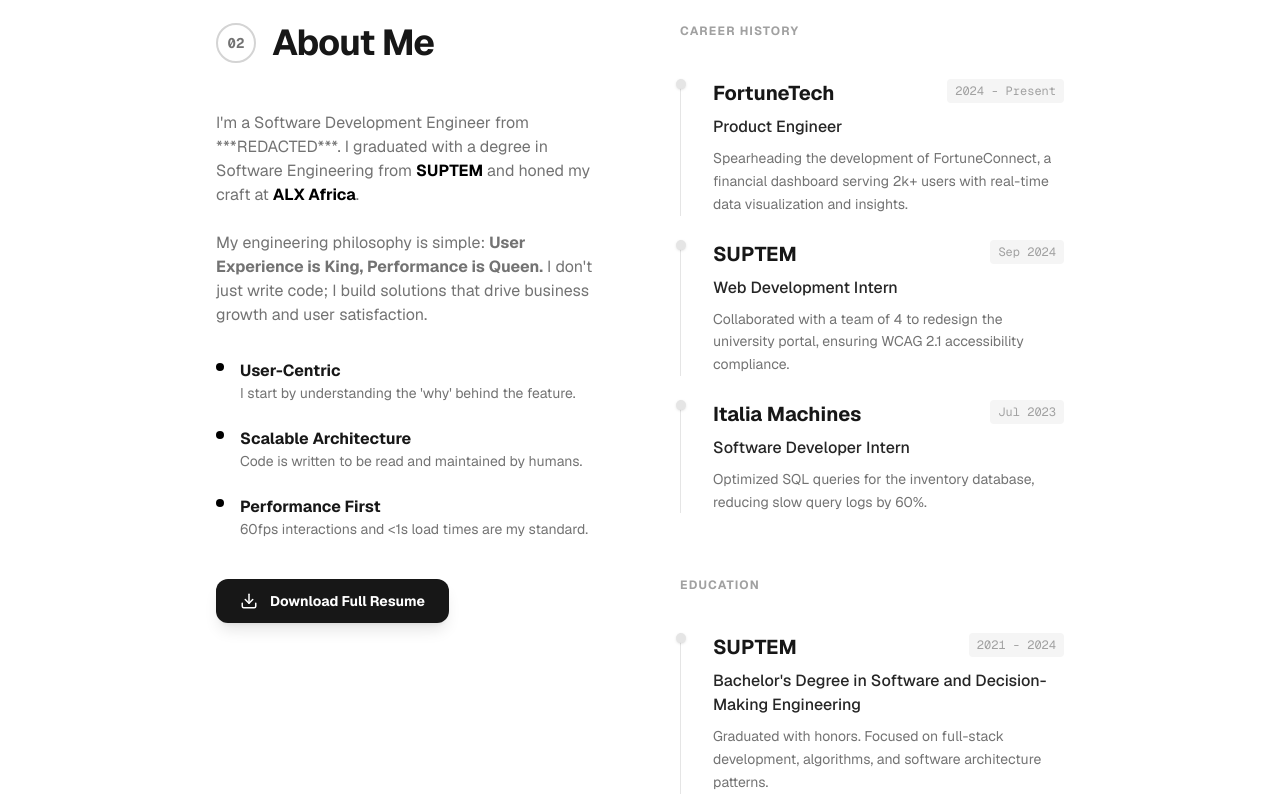
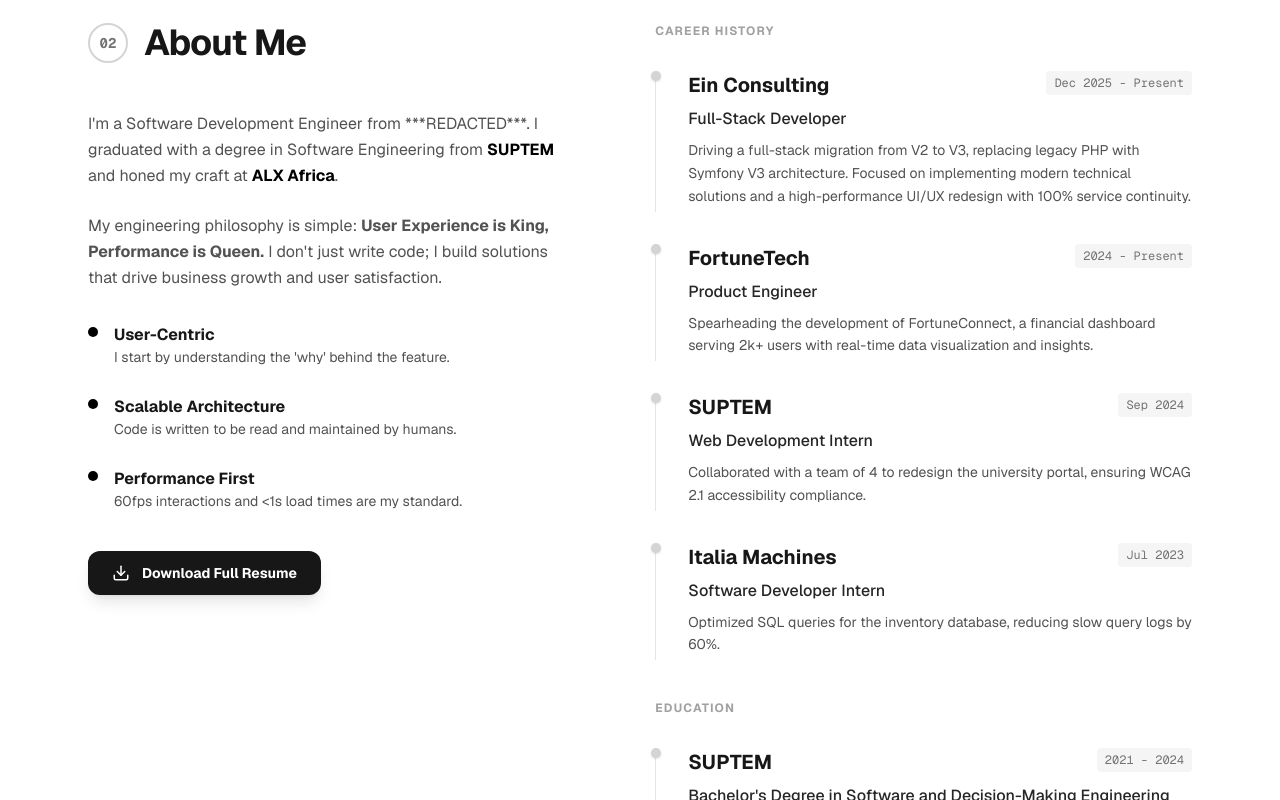
Before and after one commit to KarimaTouhami/v2, a Next.js app: page / in a window 1280 px wide. Shown: the part 1840-2640 px from the top of the page. Built offline with nearby package versions, Linux system fonts and the light colour scheme.

Commit message:
feat: update portfolio details and enhance layout components

```diff
--- a/app/layout.tsx
+++ b/app/layout.tsx
@@ -14,8 +14,8 @@
 });
 
 export const metadata: Metadata = {
-  title: "Create Next App",
-  description: "Generated by create next app",
+  title: "Karima Touhami | Software Engineer",
+  description: "Portfolio of Karima Touhami, featuring software engineering work, career history, and contact details.",
 };
 
 export default function RootLayout({
--- a/app/page.tsx
+++ b/app/page.tsx
@@ -16,21 +16,13 @@
 export default function App() {
   const [activePage, setActivePage] = useState('home');
   const [selectedProject, setSelectedProject] = useState<Project | null>(null);
-  const [darkMode, setDarkMode] = useState(() => {
+  const [darkMode] = useState(() => {
     if (typeof window !== 'undefined') {
       const savedMode = localStorage.getItem('darkMode');
       return savedMode === 'true';
     }
     return false;
   });
-  const [isMounted, setIsMounted] = useState(false);
-
-  useEffect(() => {
-    const timer = setTimeout(() => {
-      setIsMounted(true);
-    }, 0);
-    return () => clearTimeout(timer);
-  }, []);
 
   useEffect(() => {
     localStorage.setItem('darkMode', String(darkMode));
--- a/components/layout/Navigation.tsx
+++ b/components/layout/Navigation.tsx
@@ -45,14 +45,13 @@
               </button>
             ))}
           </div>
-          <button className="hidden lg:flex px-5 py-2.5 rounded-full bg-black dark:bg-white text-white dark:text-black text-sm font-bold hover:scale-105 transition-transform shadow-lg font-inter">
           <a
             href="/Karima-Touhami-Resume.pdf"
             download="Karima-Touhami-Resume.pdf"
+            className="hidden md:inline-flex px-5 py-2.5 rounded-full bg-black dark:bg-white text-white dark:text-black text-sm font-bold hover:scale-105 transition-transform shadow-lg font-inter"
           >
             Download CV
           </a>
-          </button>
         </div>
 
         <button
--- a/components/pages/HomePage.tsx
+++ b/components/pages/HomePage.tsx
@@ -82,11 +82,11 @@
         </div>
       </section>
 
-      <section className="py-24 md:py-32 px-6 max-w-4xl mx-auto grid lg:grid-cols-2 gap-12 lg:gap-20 border-t border-neutral-100 dark:border-neutral-900">
-        <div>
+      <section className="py-24 md:py-32 px-6 max-w-6xl mx-auto grid lg:grid-cols-[minmax(0,1fr)_minmax(0,1.1fr)] items-start gap-12 lg:gap-16 border-t border-neutral-100 dark:border-neutral-900">
+        <div className="lg:pr-4">
           <SectionHeading number="02">About Me</SectionHeading>
           <RevealOnScroll>
-            <div className="prose prose-lg dark:prose-invert text-neutral-500">
+            <div className="prose prose-lg dark:prose-invert text-neutral-600 dark:text-neutral-300 max-w-none lg:max-w-[38rem] leading-relaxed">
               <p className="mb-6">
                 I&apos;m a Software Development Engineer from ***REDACTED***. I graduated with a degree
                 in Software Engineering from <strong className="text-black dark:text-white">SUPTEM</strong> and
@@ -97,15 +97,15 @@
               </p>
             </div>
 
-            <div className="space-y-6 mb-10">
+            <div className="space-y-7 mb-10">
               {APPROACH_STEPS.map((step, i) => (
                 <div key={i} className="flex gap-4">
                   <div className="mt-1">
-                    <div className="w-2 h-2 bg-black dark:bg-white rounded-full"></div>
+                    <div className="w-2.5 h-2.5 bg-black dark:bg-white rounded-full"></div>
                   </div>
                   <div>
                     <h4 className="font-bold text-neutral-900 dark:text-white">{step.title}</h4>
-                    <p className="text-sm text-neutral-500">{step.desc}</p>
+                    <p className="text-sm text-neutral-600 dark:text-neutral-300">{step.desc}</p>
                   </div>
                 </div>
               ))}
@@ -121,22 +121,22 @@
           </RevealOnScroll>
         </div>
 
-        <div>
-          <div className="mb-16">
+        <div className="lg:pl-2">
+          <div className="mb-10">
             <RevealOnScroll>
-              <h3 className="text-xs font-bold uppercase tracking-widest text-neutral-400 mb-10">Career History</h3>
+              <h3 className="text-xs font-bold uppercase tracking-widest text-neutral-400 mb-8">Career History</h3>
             </RevealOnScroll>
-            <div className="space-y-6">
+            <div className="space-y-8">
               {EXPERIENCE.map((job, index) => (
                 <RevealOnScroll key={index} delay={index * 100}>
-                  <div className="group relative pl-8 border-l border-neutral-200 dark:border-neutral-800 hover:border-black dark:hover:border-white transition-colors duration-300">
-                    <div className="absolute -left-[5px] top-0 w-2.5 h-2.5 rounded-full bg-neutral-200 dark:bg-neutral-800 group-hover:bg-black dark:group-hover:bg-white transition-colors duration-300 shadow-sm"></div>
+                  <div className="group relative pl-8 pb-1 border-l border-neutral-200 dark:border-neutral-700 hover:border-black dark:hover:border-white transition-colors duration-300">
+                    <div className="absolute -left-[5px] top-0 w-2.5 h-2.5 rounded-full bg-neutral-300 dark:bg-neutral-600 group-hover:bg-black dark:group-hover:bg-white transition-colors duration-300 shadow-sm"></div>
                     <div className="flex justify-between items-start mb-2">
                       <h4 className="font-bold text-lg md:text-xl dark:text-white">{job.company}</h4>
-                      <span className="text-xs font-mono text-neutral-400 bg-neutral-100 dark:bg-neutral-900 px-2 py-1 rounded">{job.period}</span>
+                      <span className="text-xs font-mono text-neutral-500 dark:text-neutral-300 bg-neutral-100 dark:bg-neutral-900 px-2 py-1 rounded">{job.period}</span>
                     </div>
-                    <p className="text-neutral-800 dark:text-neutral-300 font-medium mb-2">{job.role}</p>
-                    <p className="text-sm text-neutral-500 leading-relaxed">{job.description}</p>
+                    <p className="text-neutral-800 dark:text-neutral-200 font-medium mb-2">{job.role}</p>
+                    <p className="text-sm text-neutral-600 dark:text-neutral-300 leading-relaxed">{job.description}</p>
                   </div>
                 </RevealOnScroll>
               ))}
@@ -145,19 +145,19 @@
 
           <div>
             <RevealOnScroll>
-              <h3 className="text-xs font-bold uppercase tracking-widest text-neutral-400 mb-10">Education</h3>
+              <h3 className="text-xs font-bold uppercase tracking-widest text-neutral-400 mb-8">Education</h3>
             </RevealOnScroll>
-            <div className="space-y-6">
+            <div className="space-y-8">
               {EDUCATION.map((edu, index) => (
                 <RevealOnScroll key={index} delay={index * 100}>
-                  <div className="group relative pl-8 border-l border-neutral-200 dark:border-neutral-800 hover:border-black dark:hover:border-white transition-colors duration-300">
-                    <div className="absolute -left-[5px] top-0 w-2.5 h-2.5 rounded-full bg-neutral-200 dark:bg-neutral-800 group-hover:bg-black dark:group-hover:bg-white transition-colors duration-300 shadow-sm"></div>
+                  <div className="group relative pl-8 pb-1 border-l border-neutral-200 dark:border-neutral-700 hover:border-black dark:hover:border-white transition-colors duration-300">
+                    <div className="absolute -left-[5px] top-0 w-2.5 h-2.5 rounded-full bg-neutral-300 dark:bg-neutral-600 group-hover:bg-black dark:group-hover:bg-white transition-colors duration-300 shadow-sm"></div>
                     <div className="flex justify-between items-start mb-2">
                       <h4 className="font-bold text-lg md:text-xl dark:text-white">{edu.school}</h4>
-                      <span className="text-xs font-mono text-neutral-400 bg-neutral-100 dark:bg-neutral-900 px-2 py-1 rounded">{edu.period}</span>
+                      <span className="text-xs font-mono text-neutral-500 dark:text-neutral-300 bg-neutral-100 dark:bg-neutral-900 px-2 py-1 rounded">{edu.period}</span>
                     </div>
-                    <p className="text-neutral-800 dark:text-neutral-300 font-medium mb-2">{edu.degree} in {edu.field}</p>
-                    {edu.description && <p className="text-sm text-neutral-500 leading-relaxed">{edu.description}</p>}
+                    <p className="text-neutral-800 dark:text-neutral-200 font-medium mb-2">{edu.degree} in {edu.field}</p>
+                    {edu.description && <p className="text-sm text-neutral-600 dark:text-neutral-300 leading-relaxed">{edu.description}</p>}
                   </div>
                 </RevealOnScroll>
               ))}
--- a/data/content.ts
+++ b/data/content.ts
@@ -28,6 +28,12 @@
 }
 
 export const EXPERIENCE: Experience[] = [
+  {
+    company: "Ein Consulting",
+    role: "Full-Stack Developer",
+    period: "Dec 2025 - Present",
+    description: "Driving a full-stack migration from V2 to V3, replacing legacy PHP with Symfony V3 architecture. Focused on implementing modern technical solutions and a high-performance UI/UX redesign with 100% service continuity."
+  },
   {
     company: "FortuneTech",
     role: "Product Engineer",
```
Also changed, not shown: 1 other file (tests, documents, lock files or other folders). Lines whose indentation alone changed are shown as unchanged.
